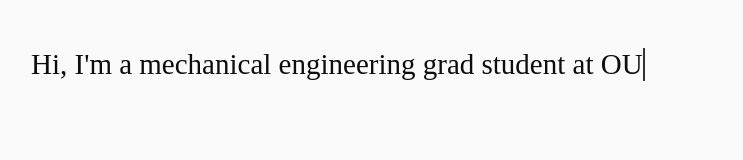
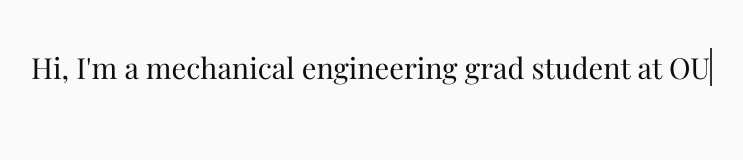
Before and after one commit to Peteampra/googlesites, a plain HTML site: page index.html in a window 1280 px wide. Shown: the whole page, without its empty margins (17-760 px from the left). Drawn offline with nearby package versions, Linux system fonts and the light colour scheme.

Commit message:
index.html

```diff
--- a/index.html
+++ b/index.html
@@ -3,6 +3,8 @@
 <head>
   <meta charset="UTF-8">
   <title>Typing Animation</title>
+  <!-- Import Playfair Display from Google Fonts -->
+  <link href="https://fonts.googleapis.com/css2?family=Playfair+Display&display=swap" rel="stylesheet">
   <style>
     body {
       font-family: 'Playfair Display', serif;
```
